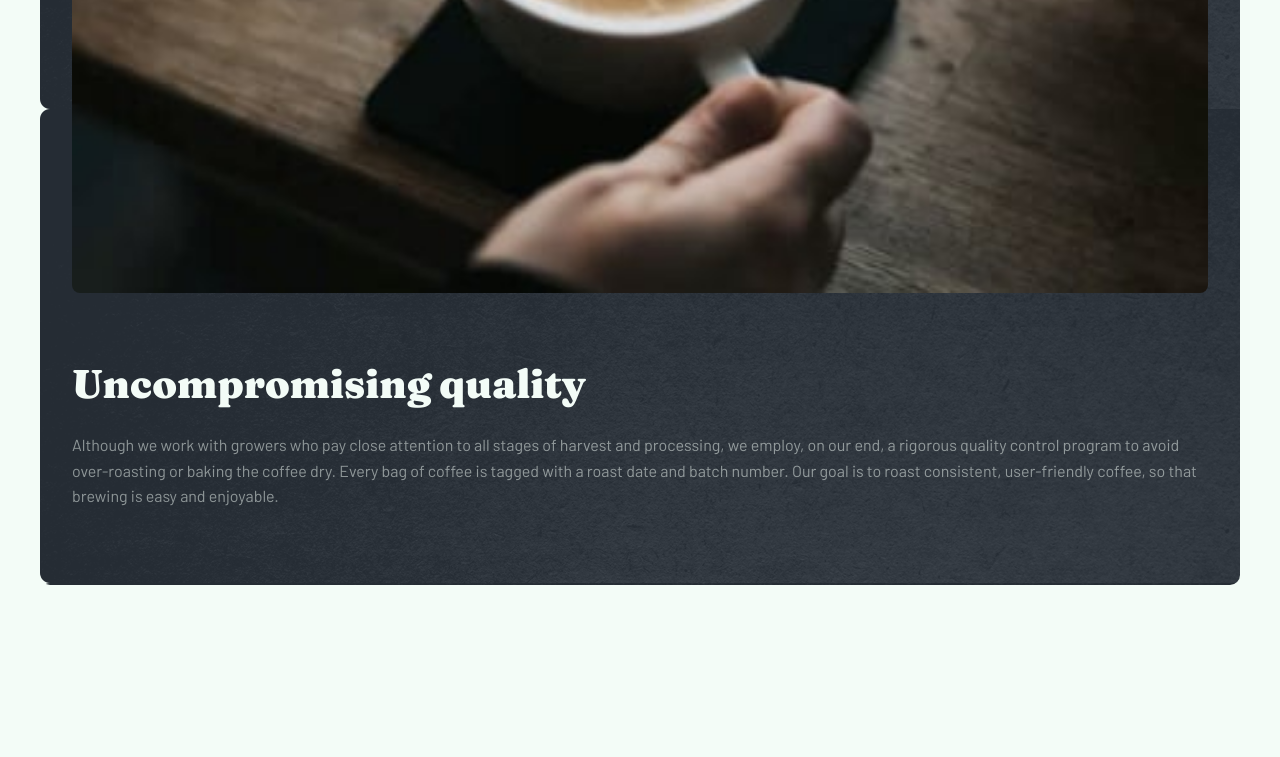
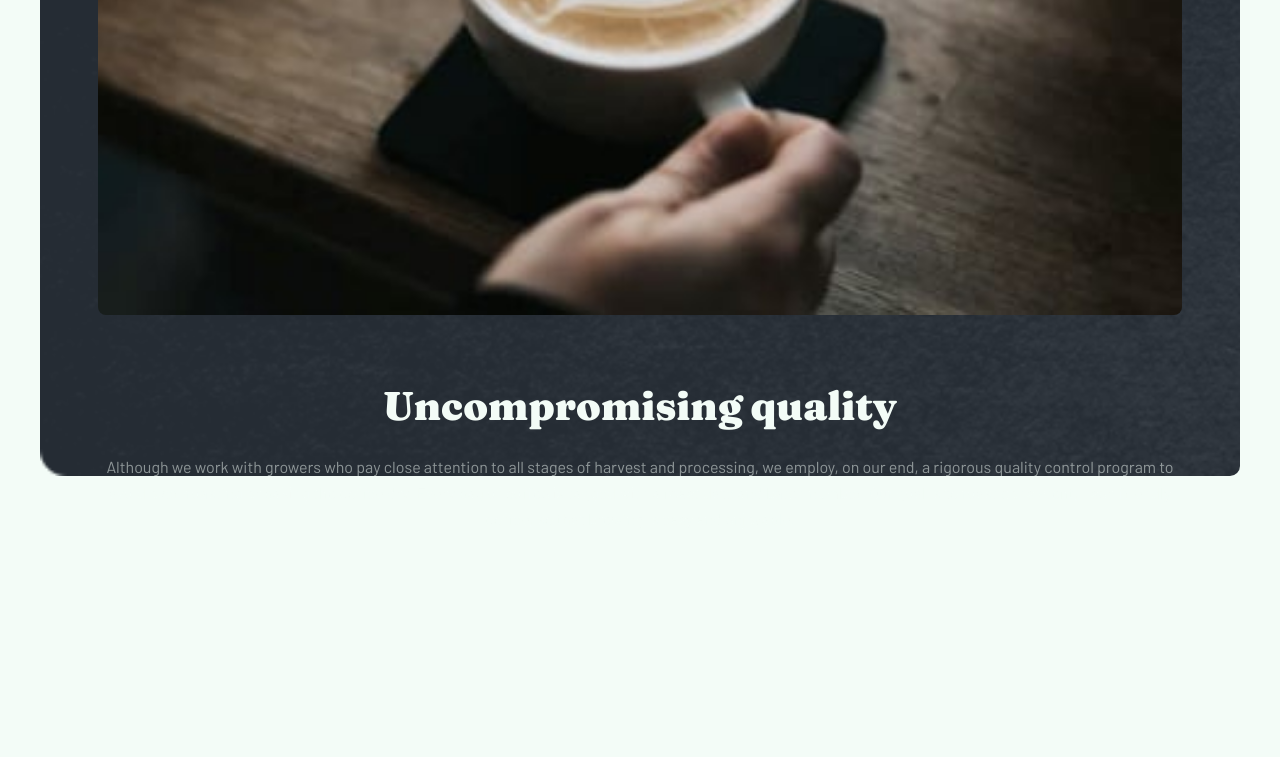
Before and after one commit to Andrparsons/coffeeroasters, a Next.js app: page /about in a window 1280 px wide. Shown: the part 2163-2920 px from the top of the page. Built offline with nearby package versions, Linux system fonts and the light colour scheme.

Commit message:
background - quality section - absolute div

```diff
--- a/pages/about.js
+++ b/pages/about.js
@@ -66,6 +66,7 @@ export default function About() {
         </section>
 
         <section className={styles.qualitySection}>
+          <div className={styles.qualityBackground} />
           <div className={styles.qualitySectionContainer}>
             <picture>
               <source
--- a/styles/About.module.css
+++ b/styles/About.module.css
@@ -132,23 +132,35 @@
 /* quality section */
 
 .qualitySection {
+  color: var(--textLight);
+  position: relative;
+}
+
+.qualityBackground {
   background-image: url(/about/mobile/bg-quality.png);
-  color: var(--textLight);
+  background-repeat: no-repeat;
+  background-size: cover;
   border-radius: var(--radiusLarge);
+  height: 86%;
+  width: 100%;
+  position: absolute;
+  top: 4.875rem;
+  left: 0;
 }
 
 .qualitySectionContainer {
   padding: 0 2rem 3.75rem;
+  z-index: 1;
+  position: relative;
 }
 
 .qualityImage {
   border-radius: var(--radiusSmall);
   position: relative;
-  top: -4.875rem;
 }
 
 .qualityContent {
-  margin-top: -0.875rem;
+  margin-top: 4rem;
 }
 
 .qualityTitle {
@@ -157,16 +169,25 @@
 
 .qualityText {
   opacity: 0.5;
+  margin: 0;
 }
 
 @media (min-width: 550px) {
   .qualitySection {
+    text-align: center;
+  }
+
+  .qualityBackground {
     background-image: url(/about/tablet/bg-quality.png);
+  }
+
+  .qualitySectionContainer {
+    padding: 0 3.625rem 4.25rem;
   }
 }
 
 @media (min-width: 900px) {
-  .qualitySection {
+  .qualityBackground {
     background-image: url(/about/desktop/bg-quality.png);
   }
 }
```
